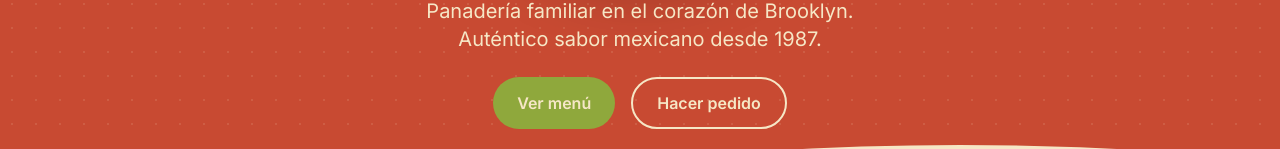
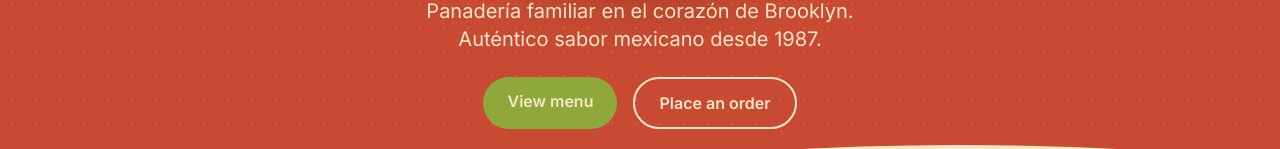
Before and after one commit to Cryheight/bakery-ny, a React (Vite) app: page / in a window 1280 px wide. Shown: the part 800-949 px from the top of the page. Built offline with nearby package versions, Linux system fonts and the light colour scheme.

Commit message:
Update Hero.tsx
Update menu and Order

```diff
--- a/src/sections/Hero.tsx
+++ b/src/sections/Hero.tsx
@@ -176,9 +176,13 @@ export default function Hero() {
         </p>
 
         <div className="hero-cta mt-6 flex gap-4 justify-center">
-          <button className="btn-primary">Ver menú</button>
-          <button className="btn-outline">Hacer pedido</button>
-        </div>
+  <a href="#menu" className="btn-primary inline-block cursor-pointer">
+    View menu
+  </a>
+  <a href="#footer" className="btn-outline inline-block text-cream border-cream cursor-pointer">
+    Place an order
+  </a>
+</div>
       </div>
     </section>
   )
```
